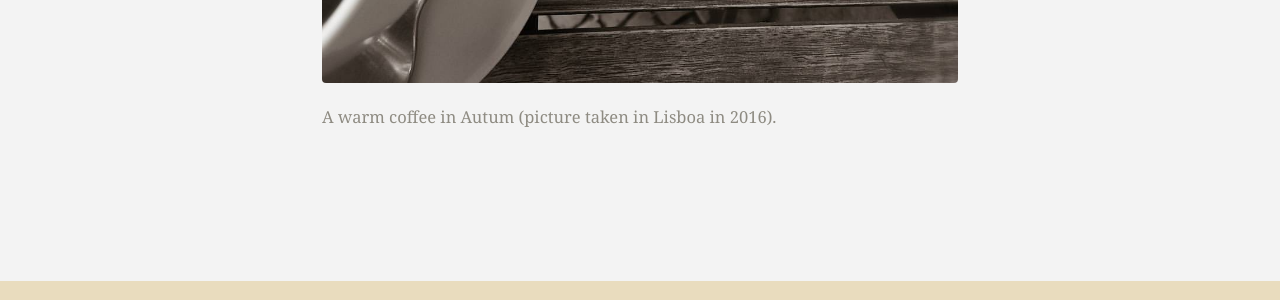
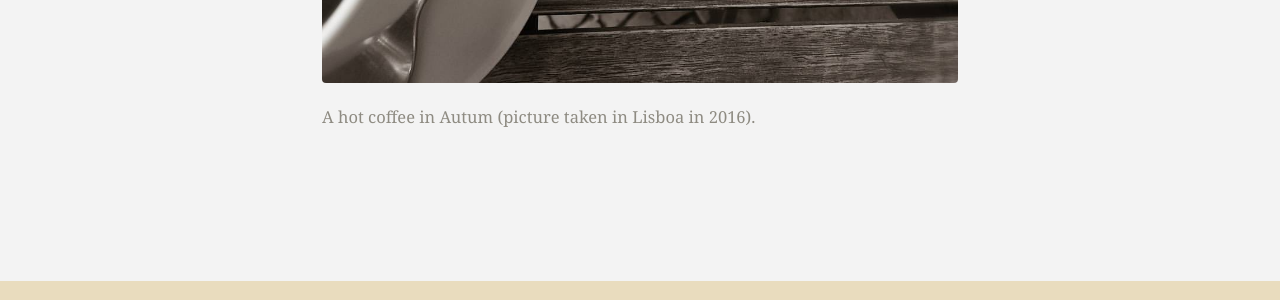
Before and after one commit to shi-hu/shi-hu.github.io, a Jekyll site: the page built from _pages/about.md, in a window 1280 px wide and 900 px high, scrolled down 1032 px. Shown: the part 464-764 px from the top of the window. Built offline with Jekyll 4.4.1, drawn with Linux system fonts in a browser that asks for light colours; cached includes are drawn as plain includes; nearby versions of some CDN libraries.

Commit message:
Update about.md

```diff
--- a/_pages/about.md
+++ b/_pages/about.md
@@ -20,5 +20,5 @@ From individual to social, but always challenging, these include: Gym/CrossFit,
 
 <figure>
 	<img src="/images/coffee.jpg">
-	<figcaption> A warm coffee in Autum (picture taken in Lisboa in 2016).</figcaption>
+	<figcaption> A hot coffee in Autum (picture taken in Lisboa in 2016).</figcaption>
 </figure>
```
